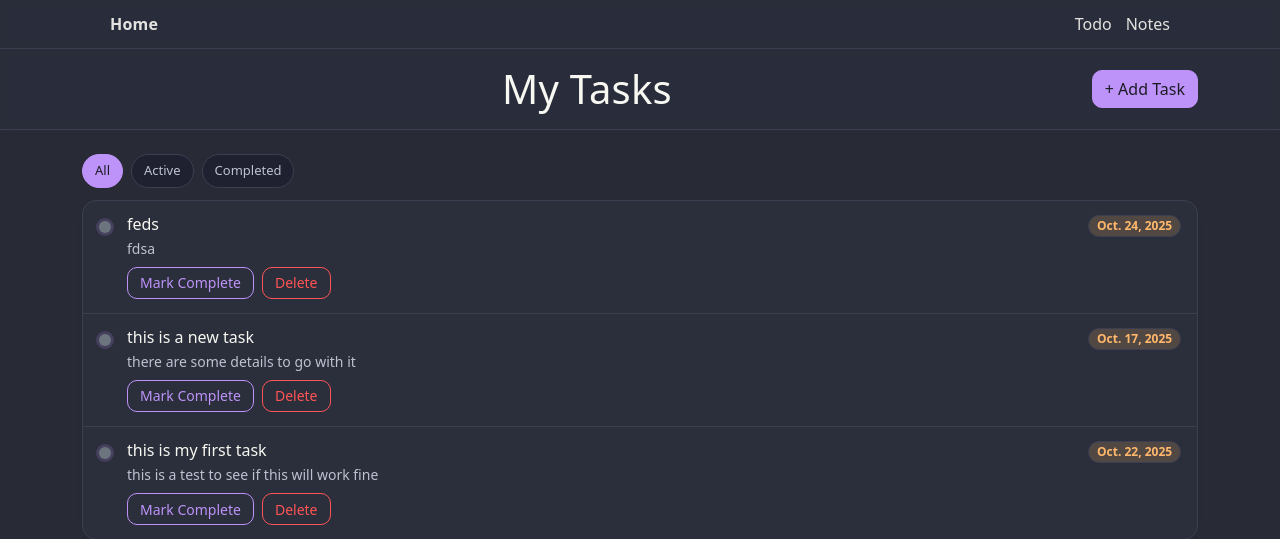
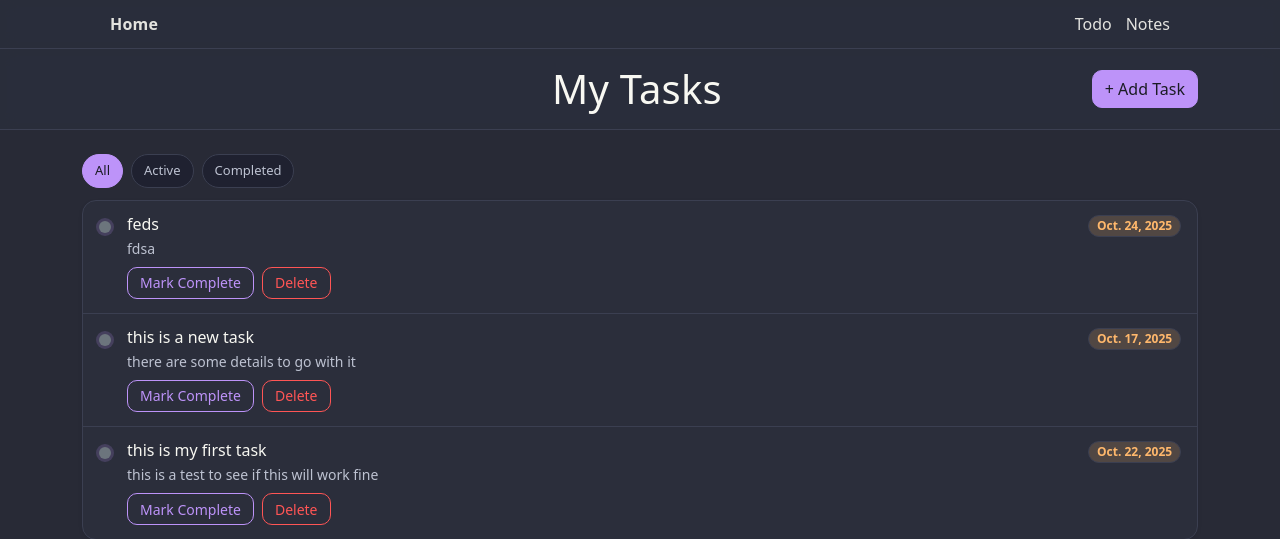
Before and after one commit to lfizzikz/django_web_apps, a Django app: page /todo/ in a window 1280 px wide. Shown: the top 539 px of the page. Run offline with Django 5.2, Linux system fonts and the light colour scheme; data comes from the database, SQL or seed files in the repository; both versions use the stored data as it was after the commit.

Commit message:
centered heading

```diff
--- a/todo/templates/todo/index.html
+++ b/todo/templates/todo/index.html
@@ -20,6 +20,7 @@
 {% block body %}
   <header class="app-header">
     <div class="container py-3 d-flex align-items-center justify-content-between">
+      <div style="width: 100px;"></div>
       <h1 class="h1 mb-0 app-title text-center flex-grow-1">My Tasks</h1>
       <button class="btn btn-primary btn-icon" data-bs-toggle="modal" data-bs-target="#addTaskModal">
         <span>+ Add Task</span>
```
Also changed, not shown: db.sqlite3.
